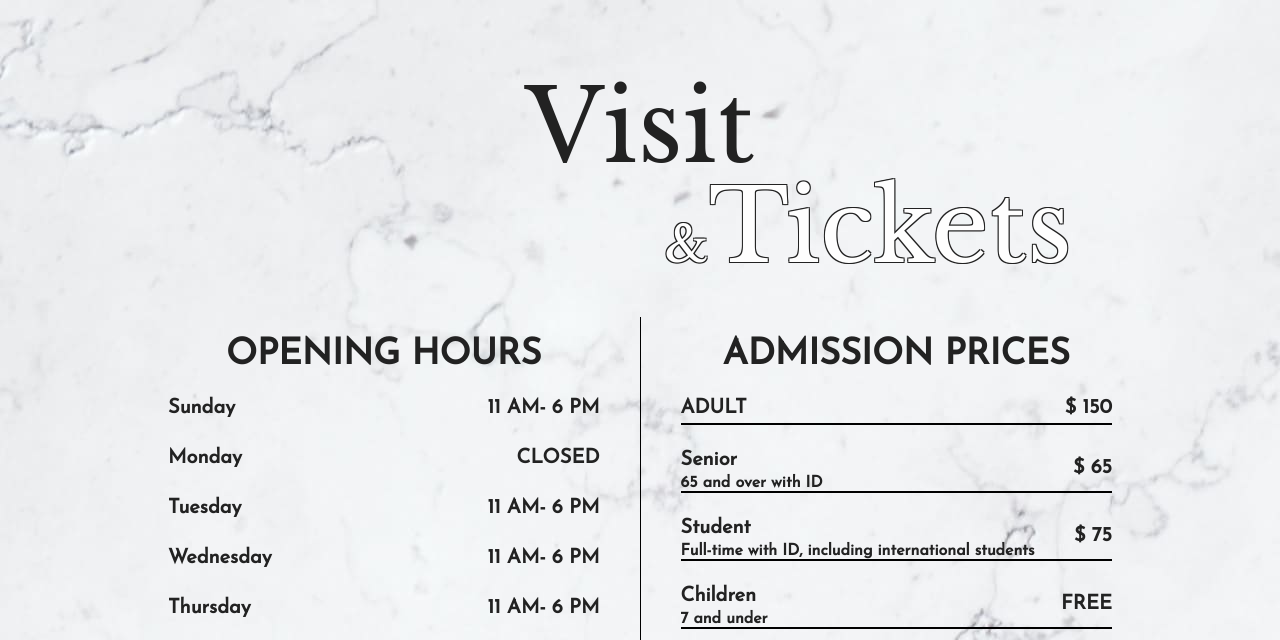
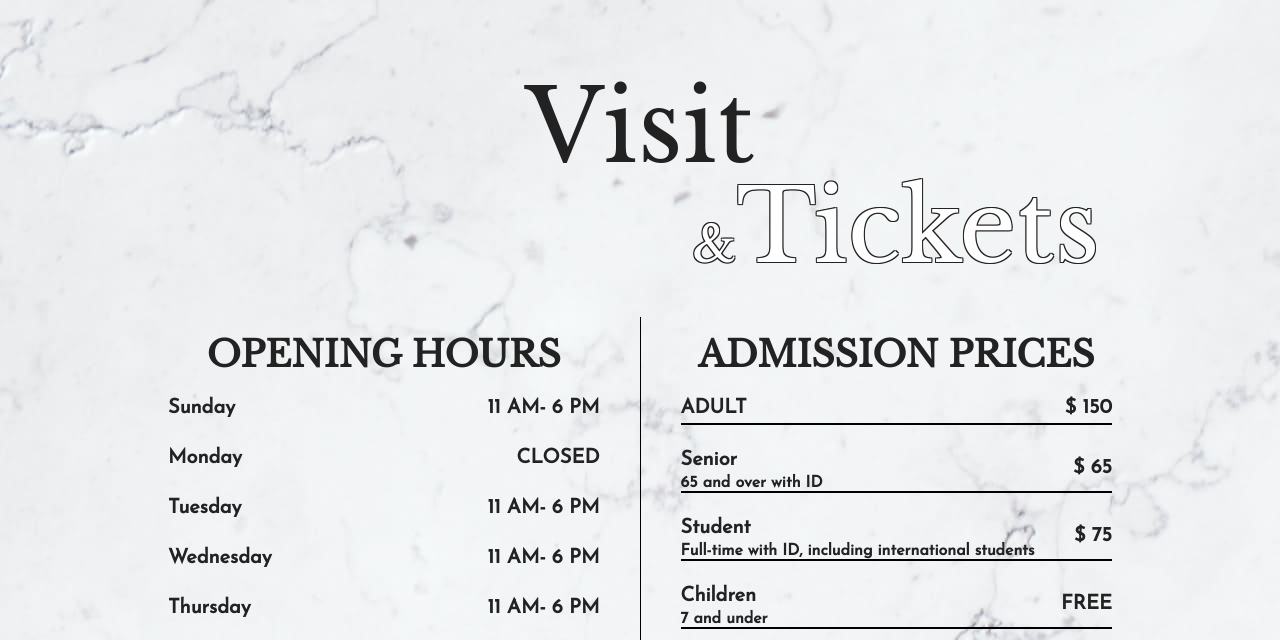
Before and after one commit to kkkzhenyiii/project_21, a plain HTML site: page visit.html in a window 1280 px wide. Shown: the part 96-736 px from the top of the page. Drawn offline with nearby package versions, Linux system fonts and the light colour scheme.

Commit message:
title tag

```diff
--- a/scss/visit.scss
+++ b/scss/visit.scss
@@ -14,19 +14,23 @@ p {
         h2 {
             font-size: 100px;
             text-align: center;
-        }
 
-        h3 {
+
+
+            span {
                 font-size: 100px;
-            text-align: right;
-            padding-right: 80px;
+                position: relative;
+                left: 25%;
                 color: #fefefe;
                 text-shadow: 1px 1px #222, -1px -1px #222, 1px -1px #222, -1px 1px #222;
 
-            span {
+                small {
                     font-size: 50px;
                 }
             }
+
+        }
+
     }
 
     .visit_tickets_wrapper {
@@ -41,7 +45,7 @@ p {
             .opening_info_title {
                 padding: 20px 0;
 
-                h4 {
+                h3 {
                     font-weight: bold;
                     font-size: 36px;
                     text-align: center;
@@ -77,7 +81,7 @@ p {
             // flex-grow: 1;
             padding: 20px 0;
 
-            h4 {
+            h3 {
                 font-weight: bold;
                 font-size: 36px;
                 text-align: center;
@@ -145,14 +149,14 @@ p {
             font-size: 100px;
             text-align: center;
 
-        }
-
-        h3 {
+            span {
                 font-size: 100px;
                 text-align: center;
                 color: #fefefe;
                 text-shadow: 1px 1px #222, -1px -1px #222, 1px -1px #222, -1px 1px #222;
             }
+        }
+
     }
 
     .policies_wrapper {
@@ -198,15 +202,15 @@ p {
             .access_title {
                 padding: 20px 0;
 
-
                 h3 {
                     font-weight: bold;
                     font-size: 36px;
-                    // font-family: 'Josefin Sans', sans-serif;
                     text-align: center;
                 }
+
                 p {
                     text-align: center;
+                    font-size: 20px;
                 }
             }
 
--- a/visit.html
+++ b/visit.html
@@ -33,13 +33,13 @@
         <!-- visit & tickets -->
         <section class="visit_tickets">
             <div class="visit_tickets_title">
-                <h2>Visit</h2>
-                <h3><span>&</span>Tickets</h3>
+                <h2>Visit<br><span><small>&</small>Tickets</span></h2>
+
             </div>
             <div class="visit_tickets_wrapper">
                 <div class="opening_info">
                     <div class="opening_info_title">
-                        <h4>OPENING HOURS</h4>
+                        <h3>OPENING HOURS</h3>
                     </div>
                     <div class="opening_info_wrapper">
                         <div class="opening_item">
@@ -103,7 +103,7 @@
                 </div>
                 <div class="tickets">
                     <div class="tickets_title">
-                        <h4>ADMISSION PRICES</h4>
+                        <h3>ADMISSION PRICES</h3>
                     </div>
                     <div class="tickets_wrapper">
                         <div class="tickets_item">
@@ -161,8 +161,8 @@
         <!-- visitor policies -->
         <section class="policies">
             <div class="policies_title">
-                <h2>Visitor</h2>
-                <h3>Policies</h3>
+                <h2>Visitor<br><span>Policies</span></h2>
+
             </div>
             <div class="policies_wrapper">
                 <div class="policies_basic">
```
Also changed, not shown: css/visit.css. Lines whose indentation alone changed are shown as unchanged.
